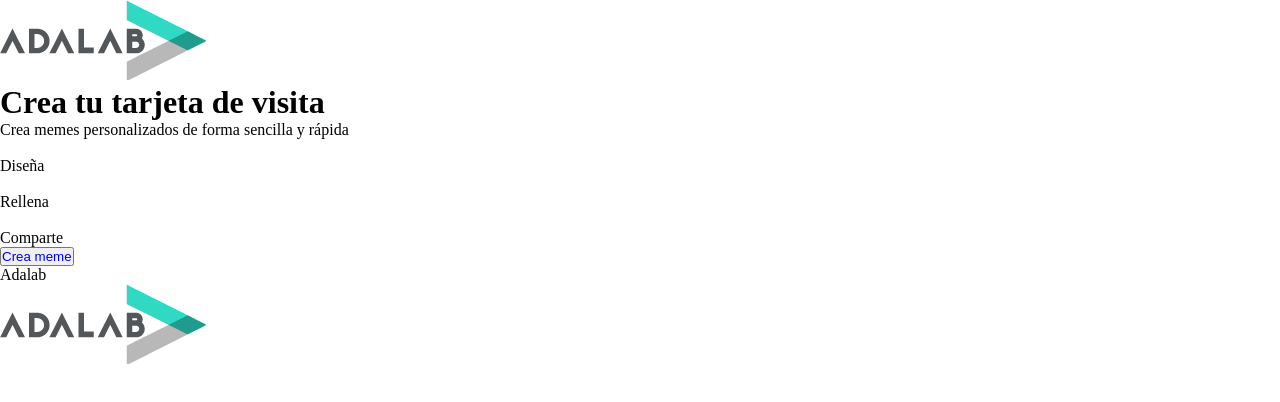
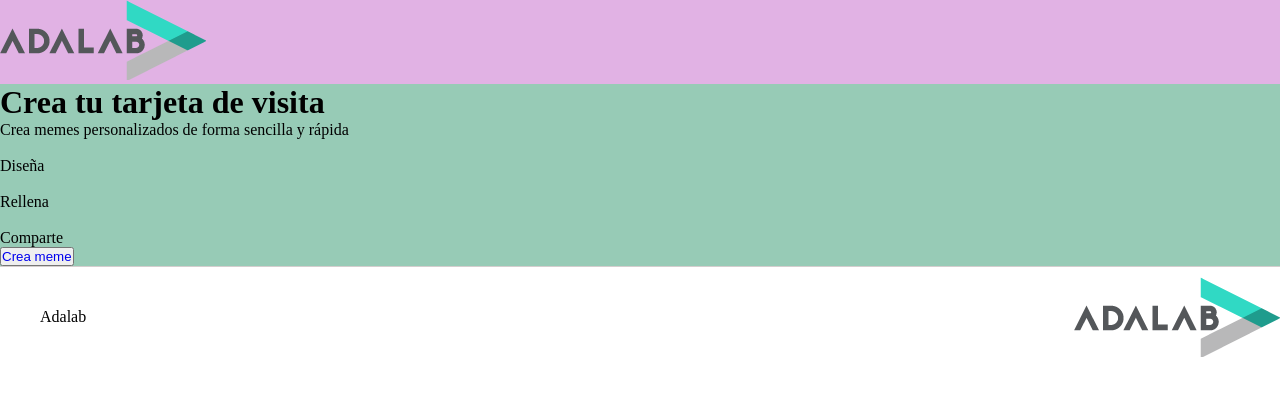
Before and after one commit to Mariaguerrero95/project-promoA-module-2-team-3, a website built with Vite: page src/index.html in a window 1280 px wide. Built offline with nearby package versions, Linux system fonts and the light colour scheme.

Commit message:
styles of landing

```diff
--- a/src/partials/footer.html
+++ b/src/partials/footer.html
@@ -1,4 +1,6 @@
-<footer>
-    <p>Adalab</p>
-    <img src="../public/images/logo-adalab.png"/>
+<footer class="footer">
+    <div class="foot">
+        <p class="name">Adalab</p>
+        <img src="../public/images/logo-adalab.png"/>
+    </div>
 </footer>
--- a/src/partials/header.html
+++ b/src/partials/header.html
@@ -1,3 +1,3 @@
-<header>
+<header class="header">
     <img src="/public/images/logo-adalab.png"/>
 </header>
--- a/src/partials/main.html
+++ b/src/partials/main.html
@@ -1,4 +1,4 @@
-<main>
+<main class="main">
     <h1>Crea tu tarjeta de visita</h1>
     <p>Crea memes personalizados de forma sencilla y rápida</p>
     <div>
--- a/src/scss/layout/_footer.scss
+++ b/src/scss/layout/_footer.scss
@@ -0,0 +1,23 @@
+.footer{
+    background-color: rgb(150, 139, 187);
+    text-align: center;
+    border-top:solid 1px #d4cece;
+    background-color: white;
+    height: 180px;
+}
+.name{
+    padding-left: 30px;
+    margin:10px;
+}
+
+@media all and (min-width:768px) {
+    footer {
+        height: 120px;
+    }
+    .foot{
+        display:flex;
+        justify-content: space-between;
+        align-items: center;
+        padding-top: 10px;
+    }
+}
--- a/src/scss/layout/_header.scss
+++ b/src/scss/layout/_header.scss
@@ -0,0 +1,3 @@
+.header{
+    background-color: rgb(225, 178, 228);
+}
--- a/src/scss/layout/_main.scss
+++ b/src/scss/layout/_main.scss
@@ -0,0 +1,3 @@
+.main{
+    background-color: rgb(151, 203, 182);
+}
```
